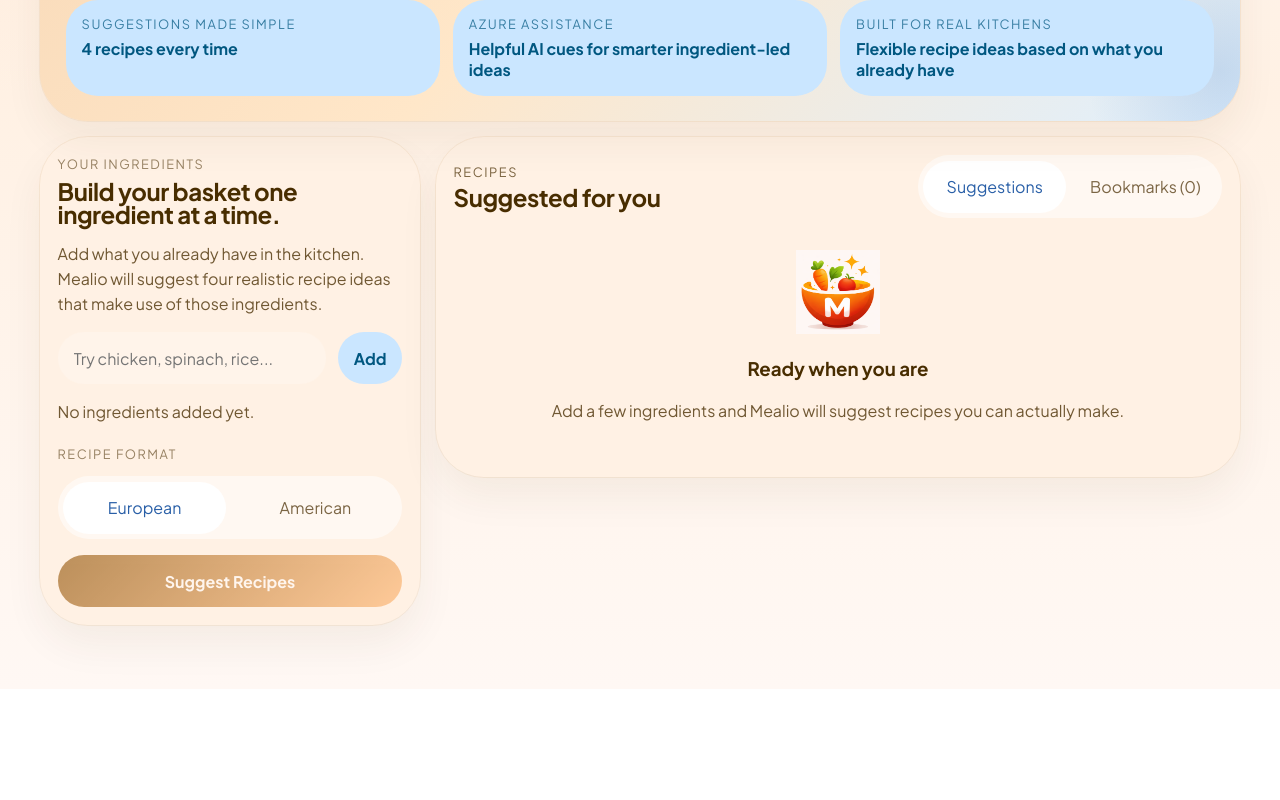
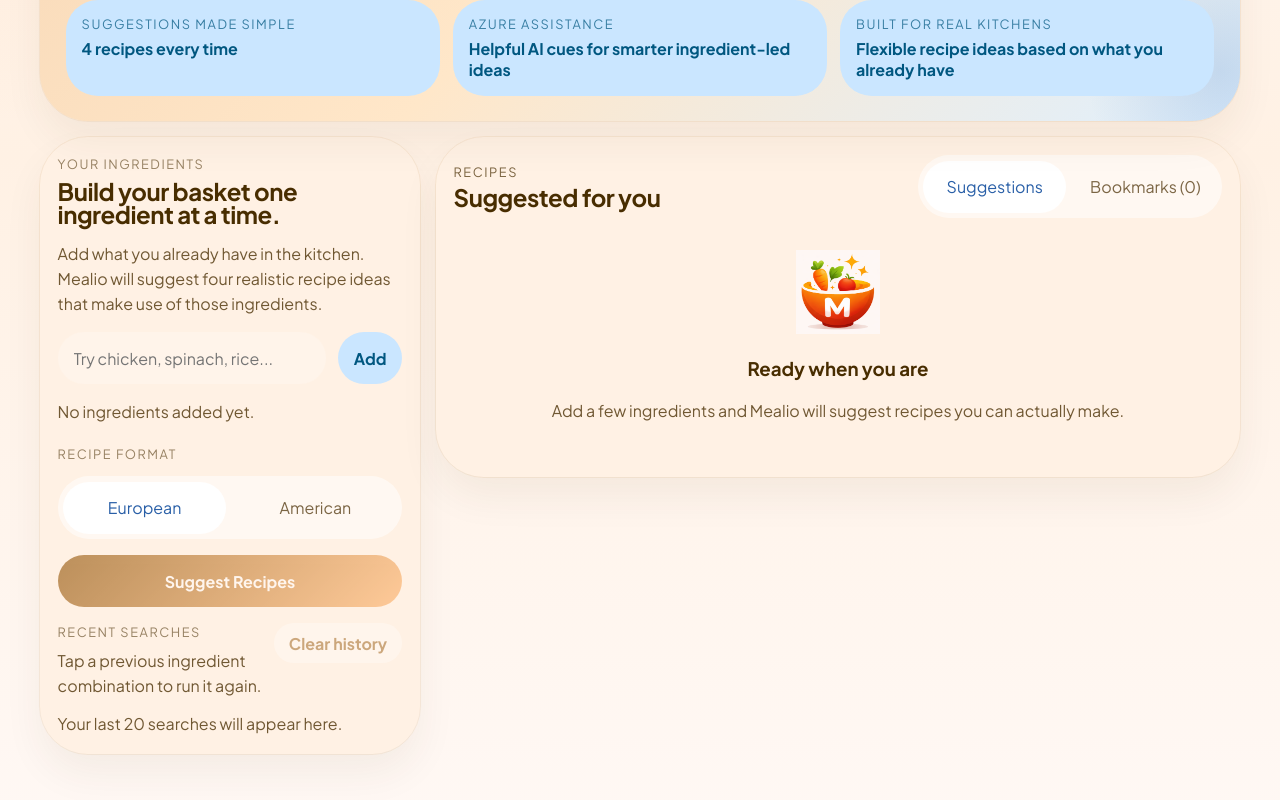
Before and after one commit to k-dawg23/Mealio, a React (Vite) app in the folder client/: page / in a window 1280 px wide. Shown: the part 453-1253 px from the top of the page. Before the commit the page ends 1142 px from the top, so only its background shows below. Built offline with nearby package versions, Linux system fonts and the light colour scheme.

Commit message:
Add recent searches and fix bookmark matching (#7)
Co-authored-by: Kenneth Rough <k-dawg23@users.noreply.github.com>

```diff
--- a/client/src/App.tsx
+++ b/client/src/App.tsx
@@ -7,8 +7,10 @@
 import {
   loadBookmarks,
   loadMeasurementSystem,
+  loadRecentSearches,
   saveBookmarks,
-  saveMeasurementSystem
+  saveMeasurementSystem,
+  saveRecentSearches
 } from "./lib/storage";
 import type { MeasurementSystem, Recipe, RecipeImageState } from "./lib/types";
 
@@ -26,6 +28,7 @@
     loadMeasurementSystem()
   );
   const [recipeImages, setRecipeImages] = useState<Record<string, RecipeImageState>>({});
+  const [recentSearches, setRecentSearches] = useState<string[][]>(() => loadRecentSearches());
 
   useEffect(() => {
     saveBookmarks(bookmarks);
@@ -34,6 +37,10 @@
   useEffect(() => {
     saveMeasurementSystem(measurementSystem);
   }, [measurementSystem]);
+
+  useEffect(() => {
+    saveRecentSearches(recentSearches);
+  }, [recentSearches]);
 
   useEffect(() => {
     const uniqueRecipes = new Map<string, Recipe>();
@@ -75,12 +82,12 @@
   }, [bookmarks, recipeImages, recipes, selectedRecipe]);
 
   const bookmarkedIds = useMemo(
-    () => new Set(bookmarks.map((recipe) => recipe.id)),
+    () => new Set(bookmarks.map((recipe) => getRecipeImageKey(recipe))),
     [bookmarks]
   );
 
-  async function suggestRecipes() {
-    if (ingredients.length === 0) {
+  async function suggestRecipes(searchIngredients = ingredients) {
+    if (searchIngredients.length === 0) {
       return;
     }
 
@@ -94,7 +101,7 @@
         headers: {
           "Content-Type": "application/json"
         },
-        body: JSON.stringify({ ingredients, measurementSystem })
+        body: JSON.stringify({ ingredients: searchIngredients, measurementSystem })
       });
 
       if (!response.ok) {
@@ -106,9 +113,26 @@
       setRecipes(
         payload.recipes.map((recipe) => ({
           ...recipe,
-          requestedIngredients: [...ingredients]
+          requestedIngredients: [...searchIngredients]
         }))
       );
+      const normalizedSearch = [...searchIngredients];
+      const searchKey = normalizedSearch
+        .map((ingredient) => ingredient.trim().toLowerCase())
+        .sort()
+        .join("|");
+
+      setRecentSearches((current) => {
+        const deduped = current.filter((entry) => {
+          const entryKey = [...entry]
+            .map((ingredient) => ingredient.trim().toLowerCase())
+            .sort()
+            .join("|");
+          return entryKey !== searchKey;
+        });
+
+        return [normalizedSearch, ...deduped].slice(0, 20);
+      });
     } catch (fetchError) {
       const message =
         fetchError instanceof Error
@@ -136,11 +160,21 @@
     setIngredients((current) => current.filter((item) => item !== ingredient));
   }
 
+  function runRecentSearch(searchIngredients: string[]) {
+    setIngredients(searchIngredients);
+    void suggestRecipes(searchIngredients);
+  }
+
+  function clearRecentSearches() {
+    setRecentSearches([]);
+  }
+
   function toggleBookmark(recipe: Recipe) {
     setBookmarks((current) => {
-      const exists = current.some((item) => item.id === recipe.id);
+      const recipeKey = getRecipeImageKey(recipe);
+      const exists = current.some((item) => getRecipeImageKey(item) === recipeKey);
       return exists
-        ? current.filter((item) => item.id !== recipe.id)
+        ? current.filter((item) => getRecipeImageKey(item) !== recipeKey)
         : [recipe, ...current];
     });
   }
@@ -247,7 +281,10 @@
           ingredients={ingredients}
           onAddIngredient={addIngredient}
           onRemoveIngredient={removeIngredient}
-          onSuggestRecipes={suggestRecipes}
+          onSuggestRecipes={() => void suggestRecipes()}
+          recentSearches={recentSearches}
+          onRunRecentSearch={runRecentSearch}
+          onClearRecentSearches={clearRecentSearches}
           isLoading={isLoading}
           measurementSystem={measurementSystem}
           onMeasurementSystemChange={setMeasurementSystem}
@@ -316,7 +353,9 @@
 
       <RecipeModal
         recipe={selectedRecipe}
-        isBookmarked={selectedRecipe ? bookmarkedIds.has(selectedRecipe.id) : false}
+        isBookmarked={
+          selectedRecipe ? bookmarkedIds.has(getRecipeImageKey(selectedRecipe)) : false
+        }
         imageUrl={
           selectedRecipe
             ? recipeImages[getRecipeImageKey(selectedRecipe)]?.imageUrl ?? selectedRecipe.imageUrl
--- a/client/src/components/IngredientInput.tsx
+++ b/client/src/components/IngredientInput.tsx
@@ -7,6 +7,9 @@
   onAddIngredient: (ingredient: string) => void;
   onRemoveIngredient: (ingredient: string) => void;
   onSuggestRecipes: () => void;
+  recentSearches: string[][];
+  onRunRecentSearch: (ingredients: string[]) => void;
+  onClearRecentSearches: () => void;
   isLoading: boolean;
   measurementSystem: MeasurementSystem;
   onMeasurementSystemChange: (system: MeasurementSystem) => void;
@@ -17,6 +20,9 @@
   onAddIngredient,
   onRemoveIngredient,
   onSuggestRecipes,
+  recentSearches,
+  onRunRecentSearch,
+  onClearRecentSearches,
   isLoading,
   measurementSystem,
   onMeasurementSystemChange
@@ -117,6 +123,42 @@
       >
         {isLoading ? "Finding recipes..." : "Suggest Recipes"}
       </button>
+
+      <div className="recent-searches">
+        <div className="recent-searches-header">
+          <div>
+            <p className="eyebrow">Recent searches</p>
+            <p className="recent-searches-copy">
+              Tap a previous ingredient combination to run it again.
+            </p>
+          </div>
+          <button
+            className="recent-searches-clear"
+            type="button"
+            onClick={onClearRecentSearches}
+            disabled={recentSearches.length === 0}
+          >
+            Clear history
+          </button>
+        </div>
+
+        {recentSearches.length === 0 ? (
+          <p className="empty-hint">Your last 20 searches will appear here.</p>
+        ) : (
+          <div className="recent-search-list">
+            {recentSearches.map((search) => (
+              <button
+                key={search.join("|")}
+                type="button"
+                className="recent-search-chip"
+                onClick={() => onRunRecentSearch(search)}
+              >
+                {search.join(", ")}
+              </button>
+            ))}
+          </div>
+        )}
+      </div>
     </section>
   );
 }
--- a/client/src/lib/storage.ts
+++ b/client/src/lib/storage.ts
@@ -2,6 +2,7 @@
 
 const BOOKMARKS_KEY = "mealio.bookmarks";
 const MEASUREMENT_KEY = "mealio.measurement-system";
+const RECENT_SEARCHES_KEY = "mealio.recent-searches";
 
 export function loadBookmarks(): Recipe[] {
   if (typeof window === "undefined") {
@@ -40,3 +41,24 @@
 
   window.localStorage.setItem(MEASUREMENT_KEY, system);
 }
+
+export function loadRecentSearches(): string[][] {
+  if (typeof window === "undefined") {
+    return [];
+  }
+
+  try {
+    const raw = window.localStorage.getItem(RECENT_SEARCHES_KEY);
+    return raw ? (JSON.parse(raw) as string[][]) : [];
+  } catch {
+    return [];
+  }
+}
+
+export function saveRecentSearches(searches: string[][]) {
+  if (typeof window === "undefined") {
+    return;
+  }
+
+  window.localStorage.setItem(RECENT_SEARCHES_KEY, JSON.stringify(searches));
+}
--- a/client/src/styles.css
+++ b/client/src/styles.css
@@ -315,6 +315,54 @@
   margin-bottom: 1rem;
 }
 
+.recent-searches {
+  margin-top: 1rem;
+  display: grid;
+  gap: 0.85rem;
+}
+
+.recent-searches-header {
+  display: grid;
+  gap: 0.75rem;
+}
+
+.recent-searches-copy {
+  margin: 0;
+  color: rgba(72, 45, 0, 0.68);
+}
+
+.recent-searches-clear {
+  justify-self: start;
+  border: 0;
+  border-radius: 999px;
+  min-height: 40px;
+  padding: 0 0.95rem;
+  background: rgba(255, 255, 255, 0.65);
+  color: var(--primary);
+  font-weight: 700;
+}
+
+.recent-searches-clear:disabled {
+  opacity: 0.45;
+  cursor: default;
+}
+
+.recent-search-list {
+  display: flex;
+  flex-wrap: wrap;
+  gap: 0.6rem;
+}
+
+.recent-search-chip {
+  border: 0;
+  border-radius: 1.4rem;
+  padding: 0.75rem 0.9rem;
+  background: rgba(255, 255, 255, 0.7);
+  color: #482d00;
+  text-align: left;
+  line-height: 1.4;
+}
+
 .segmented-control {
   display: grid;
   grid-template-columns: 1fr 1fr;
@@ -583,6 +631,15 @@
     width: min(360px, 100%);
   }
 
+  .recent-searches-header {
+    grid-template-columns: 1fr auto;
+    align-items: start;
+  }
+
+  .recent-searches-clear {
+    justify-self: end;
+  }
+
   .recipe-grid {
     grid-template-columns: repeat(2, minmax(0, 1fr));
   }
```
Also changed, not shown: 2 other files (tests, documents, lock files or other folders).
